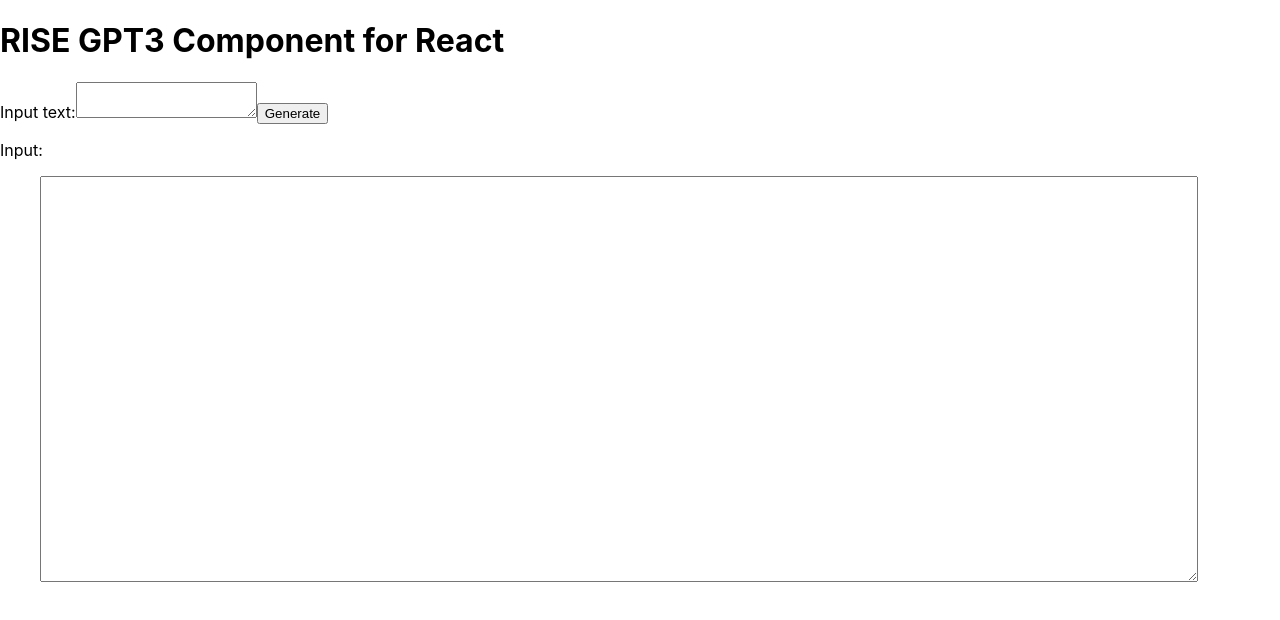
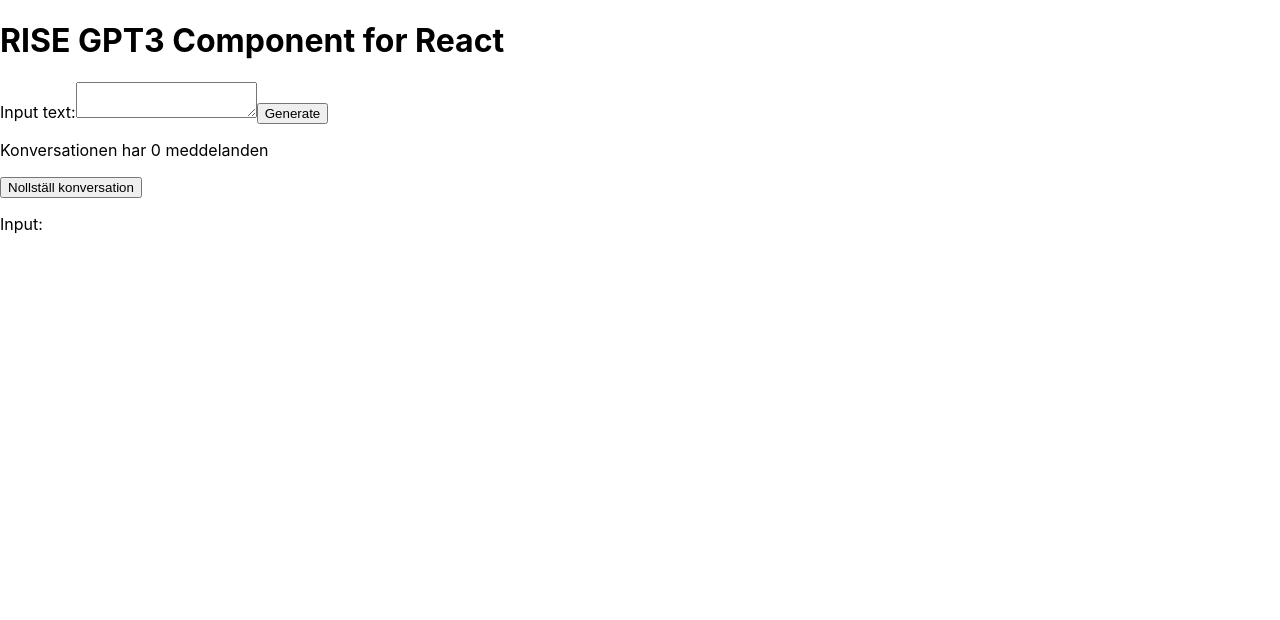
Before and after one commit to Nilbrink/chat-gpt, a React (Create React App) app: page / in a window 1280 px wide. Shown: the top 620 px of the page. Built offline with nearby package versions, Linux system fonts and the light colour scheme.

Commit message:
Completed chat function

```diff
--- a/package.json
+++ b/package.json
@@ -6,6 +6,7 @@
     "@testing-library/jest-dom": "^5.14.1",
     "@testing-library/react": "^13.0.0",
     "@testing-library/user-event": "^13.2.1",
+    "moment": "^2.29.4",
     "openai": "^3.1.0",
     "react": "^18.2.0",
     "react-dom": "^18.2.0",
--- a/src/GPT3Component.js
+++ b/src/GPT3Component.js
@@ -1,24 +1,43 @@
 import {Configuration, OpenAIApi } from 'openai';
-import React, { useState } from 'react';
+import React, { useEffect, useState } from 'react';
 import './App.css';
+import './ConvertTime'
+import { ConvertTime } from './ConvertTime';
 
 const GPT3Component = ({ apiKey }) => {
-  const [inputText, setInputText] = useState('');
-  const [savedInputText, setSavedInputText] = useState('');
-  const [outputText, setOutputText] = useState('');
-  const [isLoading, setIsLoading] = useState(false);
-
 
   const configuration = new Configuration ({
     apiKey: apiKey,
   });
   const openai = new OpenAIApi(configuration);
 
+  const [inputText, setInputText] = useState('');
+  const [savedInputText, setSavedInputText] = useState('');
+  const [outputText, setOutputText] = useState('');
+  const [isLoading, setIsLoading] = useState(false);
+  const [conversationMessages, setConversationMessages] = useState([])
+  const [lastUserMessages, setLastUserMessages] = useState(null)
+  const [lastAIMessages, setlastAIMessages] = useState(null)
 
+  const [messageTitle, setMessageTitle]= useState(null)
 
+  // Clear current conversation
+  const clearConversation = () => {
+    setConversationMessages([])
+    setOutputText('[tog bort konversationen]')
+    setMessageTitle(null)
+
+  }
+
+  // Handle user input submit
   const handleSubmit = async (event) => {
     event.preventDefault();
     setIsLoading(true);
+    var userMessage = {"role": "user", "content": inputText}
+    var newMessage = [...conversationMessages, userMessage]
+    var messageTitle = null
+    setLastUserMessages(userMessage)
+
 
     const requestOptions = {
       method: 'POST',
@@ -27,30 +46,42 @@
         'Authorization': 'Bearer ' + String(apiKey)
       },
       body: JSON.stringify({
-        'model' : 'text-davinci-003',
-        'prompt': inputText,
+        'model' : 'gpt-3.5-turbo',
+        "messages": newMessage,
         'temperature': 0.8,
         'max_tokens': 500,
         'top_p': 1,
         'frequency_penalty': 1,
         'presence_penalty': 0.5,
         'stop': ["\"\"\""],
+
       })
     };
-    fetch('https://api.openai.com/v1/completions', requestOptions)
+    fetch('https://api.openai.com/v1/chat/completions', requestOptions)
         .then(response => response.json())
         .then(data => {
-          console.log(data)
-          setOutputText (data.choices[0].text)
+          setMessageTitle(data.choices[0].message.role + ' ' + ConvertTime(data.created) + '\n')
+          setlastAIMessages(data.choices[0].message)
+          setOutputText(data.choices[0].message.content)
           setSavedInputText(inputText);
           setInputText('');
           setIsLoading(false);
-
+          console.log(data)
 
       }).catch(err => {
-        console.log("Ran out of tokens for today! Try tomorrow!");
+        console.log("There was an error in the fetch");
       });
   }
+  useEffect( () => {
+    if (lastAIMessages && lastAIMessages)
+      setConversationMessages([...conversationMessages, lastUserMessages, lastAIMessages])
+    }, [lastAIMessages])
+
+    useEffect( () => {
+      console.log(conversationMessages)
+
+      }, [conversationMessages])
+
 
 
   return (
@@ -69,8 +100,19 @@
       }
       {!isLoading &&
       <div>
+        <p>
+          <p> Konversationen har {conversationMessages.length} meddelanden</p>
+          <button onClick={clearConversation}>
+            Nollställ konversation
+          </button>
+          </p>
         <p> Input: {savedInputText}</p>
-        <textarea className='Answer' value={outputText} ></textarea>
+        <div className='answer'>
+          <p>
+            {messageTitle}
+            {outputText}
+          </p>
+          </div>
       </div>
       }
 
```
Also changed, not shown: 2 other files (tests, documents, lock files or other folders).
